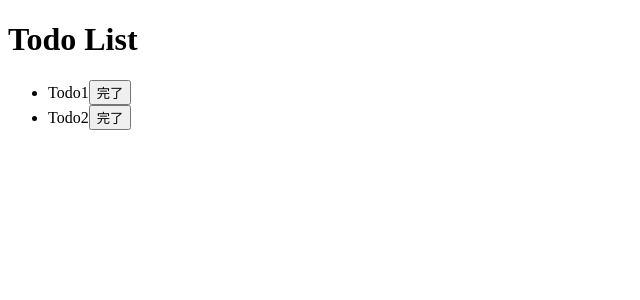
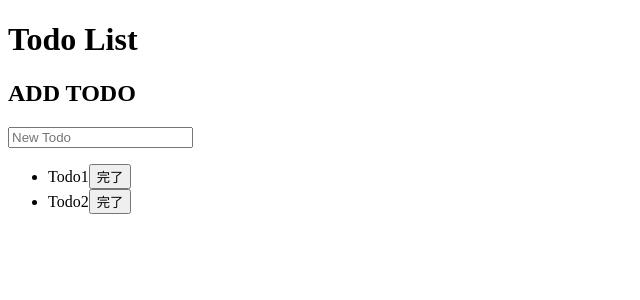
Before and after one commit to nogi369/react-output-first-2, a React (Vite) app: page / in a window 1280 px wide. Shown: the top 300 px of the page, without its empty margins (0-640 px from the left). Built offline with nearby package versions, Linux system fonts and the light colour scheme.

Commit message:
add: 新規登録機能のUI

```diff
--- a/src/components/atoms/InputForm/index.jsx
+++ b/src/components/atoms/InputForm/index.jsx
@@ -1,3 +1,13 @@
-export const InputForm = () => {
+export const InputForm = (props) => {
+  const { inputValue, handleChangeValue, handleKeyDown, placeholder } = props;
 
+  return (
+    <input
+      type="text"
+      value={inputValue}
+      onChange={handleChangeValue}
+      onKeyDown={handleKeyDown}
+      placeholder={placeholder}
+    />
+  )
 }
--- a/src/components/organisms/AddTodo/index.jsx
+++ b/src/components/organisms/AddTodo/index.jsx
@@ -1,3 +1,17 @@
-export const AddTodo = () => {
+import { InputForm } from "../../atoms/InputForm";
 
+export const AddTodo = (props) => {
+  const { addInputValue, onChangeTodo, handleAddTodo } = props;
+
+  return (
+    <>
+      <h2>ADD TODO</h2>
+      <InputForm
+      inputValue={addInputValue}
+      handleChangeValue={onChangeTodo}
+      handleKeyDown={handleAddTodo}
+      placeholder={"New Todo"}
+      />
+    </>
+  )
 }
--- a/src/components/templates/TodoTemplate/index.jsx
+++ b/src/components/templates/TodoTemplate/index.jsx
@@ -4,8 +4,12 @@ import { INIT_TODO_LIST, INIT_UNIQUE_ID } from "../../../constants/data"
 import { useState } from "react"
 
 export const TodoTemplate = () => {
+  // デフォルトTodoList
   const [ originTodoList, setOriginTodoList ] = useState(INIT_TODO_LIST);
+  // 採番ID
   const [ uniqueId, setUniqueId ] = useState(INIT_UNIQUE_ID);
+  // 入力値
+  const [ addInputValue, setAddInputValue ] = useState("");
 
   const handleDeleteTodo = (targetId, targetTitle) => {
     // https://fuuno.net/nani/nani02/nani02.html
@@ -17,10 +21,26 @@ export const TodoTemplate = () => {
     }
   }
 
+  // 入力値の変更処理
+  const onChangeAddInputValue = (e) => setAddInputValue(e.target.value);
+
+  // 新規登録処理
+  const handleAddTodo = () => {
+
+  }
+
+  // onChangeAddInputValue ＝ onChangeTodoだけ属性名に変更がある => onChangeAddInputValue は値ではなく処理だから
   return (
     <>
-      <AddTodo />
-      <TodoList todoList={originTodoList} handleDeleteTodo={handleDeleteTodo} />
+      <AddTodo
+      addInputValue={addInputValue}
+      onChangeTodo={onChangeAddInputValue}
+      handleAddTodo={handleAddTodo}
+      />
+      <TodoList
+      todoList={originTodoList}
+      handleDeleteTodo={handleDeleteTodo}
+      />
     </>
   )
 }
```
